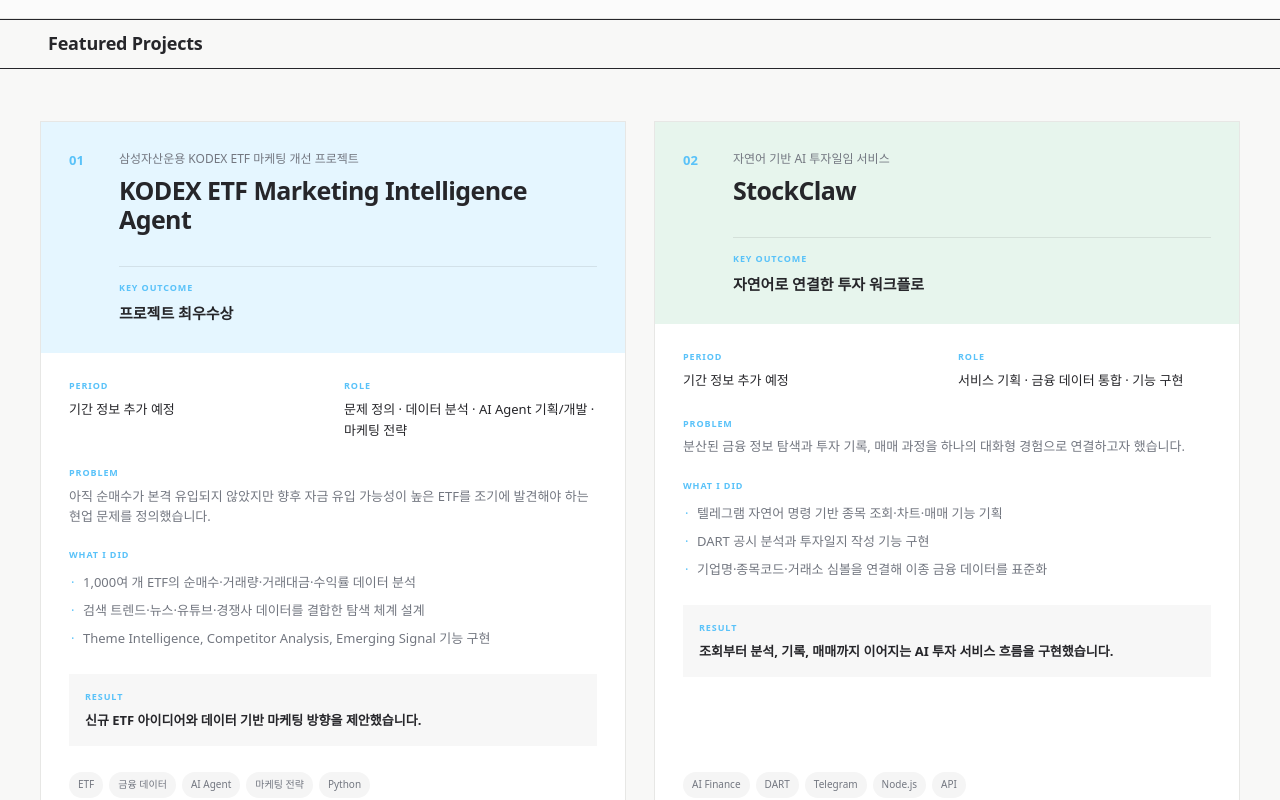
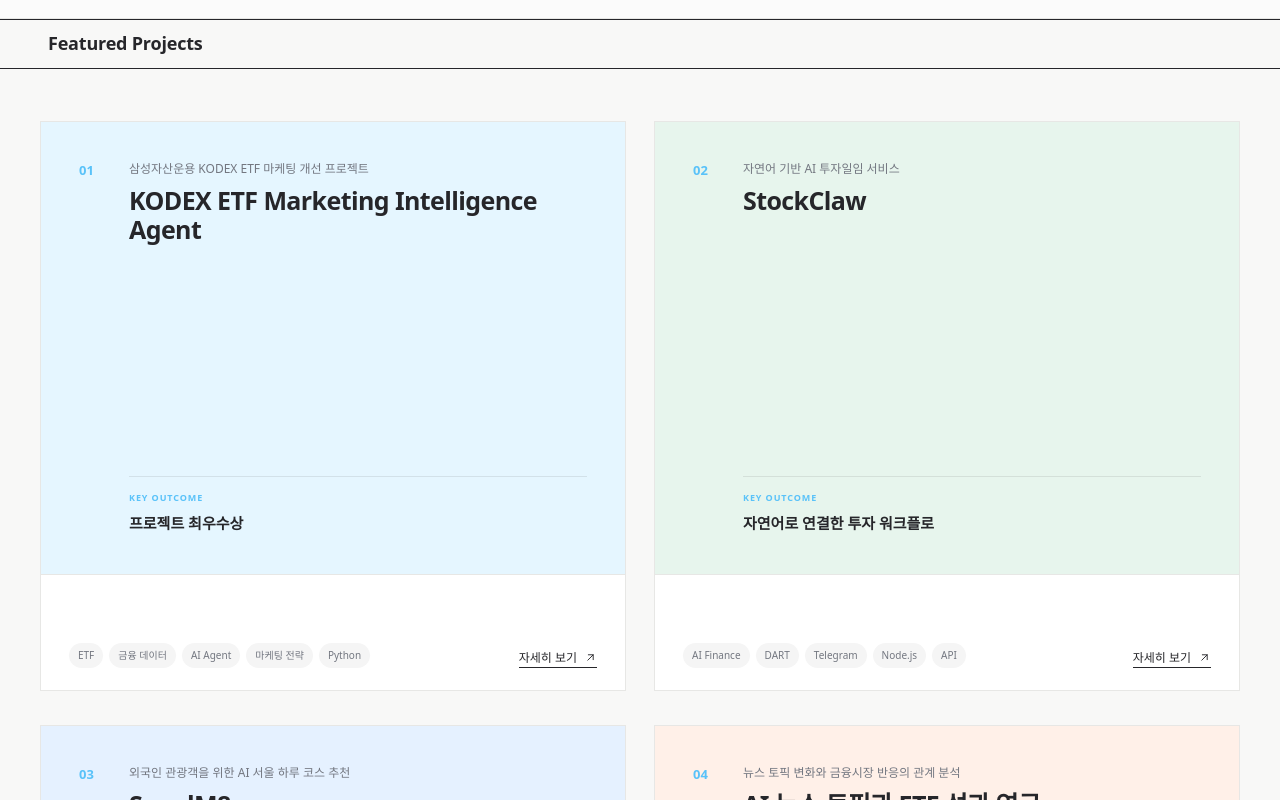
Before and after one commit to youra031220/youra-kim-portfolio, a Next.js app: page / in a window 1280 px wide. Shown: the part 1440-2240 px from the top of the page. Built offline with nearby package versions, Linux system fonts and the light colour scheme; a web font is replaced by a local one.

Commit message:
Add interactive project flip cards

```diff
--- a/app/globals.css
+++ b/app/globals.css
@@ -80,9 +80,16 @@ svg { width: 18px; fill: none; stroke: currentColor; stroke-width: 1.7; stroke-l
 
 .projects { background: #f8f8f7; border-top: 1px solid var(--line); border-bottom: 1px solid var(--line); }
 .project-list { display: grid; grid-template-columns: repeat(2, 1fr); gap: 34px 28px; }
-.project-card { min-width: 0; overflow: hidden; display: flex; flex-direction: column; background: white; border: 1px solid var(--line); transition: transform .2s, border-color .2s; }
-.project-card:hover { transform: translateY(-3px); border-color: var(--purple); }
-.project-top { min-height: 176px; padding: 28px; display: grid; grid-template-columns: 36px 1fr; gap: 14px; background: var(--purple-soft); }
+.project-card { min-width: 0; height: 570px; perspective: 1200px; }
+.project-card-inner { width: 100%; height: 100%; position: relative; transform-style: preserve-3d; transition: transform .7s cubic-bezier(.2,.7,.2,1); }
+.project-card.is-flipped .project-card-inner { transform: rotateY(180deg); }
+@media (hover: hover) and (pointer: fine) {
+  .project-card:hover .project-card-inner { transform: rotateY(180deg); }
+}
+.project-face { position: absolute; inset: 0; overflow: hidden; display: flex; flex-direction: column; background: white; border: 1px solid var(--line); backface-visibility: hidden; -webkit-backface-visibility: hidden; }
+.project-front { justify-content: space-between; }
+.project-back { transform: rotateY(180deg); overflow-y: auto; }
+.project-top { flex: 1; min-height: 0; padding: 38px; display: grid; grid-template-columns: 36px 1fr; grid-template-rows: auto 1fr; gap: 14px; background: var(--purple-soft); }
 .project-card:nth-child(2) .project-top { background: var(--mint-soft); }
 .project-card:nth-child(3) .project-top { background: var(--blue-soft); }
 .project-card:nth-child(4) .project-top { background: var(--peach-soft); }
@@ -90,9 +97,16 @@ svg { width: 18px; fill: none; stroke: currentColor; stroke-width: 1.7; stroke-l
 .project-index { color: var(--purple); font-size: 13px; font-weight: 600; }
 .project-title p { margin: 0 0 7px; color: var(--muted); font-size: 12px; }
 .project-title h3 { margin: 0; font-size: 25px; font-weight: 600; line-height: 1.16; letter-spacing: -.6px; overflow-wrap: anywhere; }
-.achievement { grid-column: 2; align-self: end; margin-top: 18px; padding-top: 14px; border-top: 1px solid rgba(38,38,42,.1); }
+.achievement { grid-column: 2; grid-row: 2; align-self: end; margin-top: 18px; padding-top: 14px; border-top: 1px solid rgba(38,38,42,.1); }
 .achievement span, .project-meta span, .project-story span, .document-type, .site-no { display: block; margin-bottom: 6px; color: var(--purple); font-size: 9px; font-weight: 600; letter-spacing: .1em; text-transform: uppercase; }
 .achievement strong { font-size: 15px; font-weight: 600; }
+.project-front-footer { min-height: 116px; padding: 22px 28px; display: flex; align-items: flex-end; justify-content: space-between; gap: 20px; border-top: 1px solid var(--line); }
+.project-front-footer button, .flip-back-button { flex: none; padding: 0; display: inline-flex; align-items: center; gap: 7px; color: var(--text); background: transparent; border: 0; border-bottom: 1px solid currentColor; cursor: pointer; font-size: 12px; }
+.project-front-footer button svg { width: 13px; }
+.project-back-title { padding: 26px 28px 0; }
+.project-back-title > span { color: var(--purple); font-size: 9px; font-weight: 600; letter-spacing: .1em; }
+.project-back-title h3 { margin: 5px 0 0; font-size: 23px; line-height: 1.2; overflow-wrap: anywhere; }
+.flip-back-button { margin: 22px 28px 0 auto; }
 .project-body { flex: 1; padding: 26px 28px; }
 .project-meta { display: grid; grid-template-columns: 1fr 1fr; gap: 22px; margin-bottom: 26px; }
 .project-meta p, .project-story p { margin: 0; color: var(--muted); font-size: 13px; }
@@ -152,6 +166,7 @@ footer { padding: 62px 0 28px; overflow: hidden; border-top: 1px solid var(--lin
 @keyframes fade-up { from { opacity: 0; transform: translateY(12px); } to { opacity: 1; transform: none; } }
 *:focus-visible { outline: 2px solid var(--purple); outline-offset: 3px; }
 @media (prefers-reduced-motion: reduce) { html { scroll-behavior: auto; } .fade-in { animation: none; } }
+@media (prefers-reduced-motion: reduce) { .project-card-inner { transition-duration: .01ms; } }
 
 @media (max-width: 980px) {
   .container, .nav-wrap, .section-heading .container { width: min(calc(100% - 40px), var(--max)); }
@@ -199,7 +214,11 @@ footer { padding: 62px 0 28px; overflow: hidden; border-top: 1px solid var(--lin
   .capability-row { grid-template-columns: 1fr 1fr; }
   .capability-row span { min-height: 90px; padding: 15px; }
   .project-list, .report-grid { grid-template-columns: 1fr; }
+  .project-card { height: 620px; }
   .project-top, .project-body { padding: 22px 19px; }
+  .project-front-footer { padding: 20px 19px; align-items: flex-start; flex-direction: column; }
+  .project-back-title { padding: 22px 19px 0; }
+  .flip-back-button { margin: 20px 19px 0 auto; }
   .project-footer { padding: 0 19px 22px; }
   .project-meta { grid-template-columns: 1fr; }
   .project-links { width: 100%; }
--- a/components/Portfolio.tsx
+++ b/components/Portfolio.tsx
@@ -1,6 +1,7 @@
 "use client";
 
 import Image from "next/image";
+import { useState } from "react";
 import { capabilities, profile, projects } from "@/data/portfolio";
 import { Header } from "./Header";
 import { LinkButton } from "./LinkButton";
@@ -20,6 +21,7 @@ function SectionTitle({ title, copy }: { title: string; copy?: string }) {
 }
 
 export function Portfolio() {
+  const [flippedProject, setFlippedProject] = useState<string | null>(null);
   const contactLinks = [
     { label: "Email", href: profile.email ? `mailto:${profile.email}` : "" },
     { label: "GitHub", href: profile.github },
@@ -92,11 +94,33 @@ export function Portfolio() {
         <div className="container">
           <div className="project-list">
             {projects.map((project, i) => (
-              <FadeIn key={project.id} className="project-card" delay={Math.min(i * 50, 150)}>
+              <FadeIn
+                key={project.id}
+                className={`project-card${flippedProject === project.id ? " is-flipped" : ""}`}
+                delay={Math.min(i * 50, 150)}
+              >
+                <div className="project-card-inner">
+                  <article className="project-face project-front">
                     <div className="project-top">
                       <span className="project-index">{project.index}</span>
                       <div className="project-title"><p>{project.subtitle}</p><h3>{project.title}</h3></div>
                       <div className="achievement"><span>KEY OUTCOME</span><strong>{project.achievement}</strong></div>
+                    </div>
+                    <div className="project-front-footer">
+                      <div className="tags">{project.tags.map(tag => <span key={tag}>{tag}</span>)}</div>
+                      <button type="button" onClick={() => setFlippedProject(project.id)} aria-label={`${project.title} 상세 내용 보기`}>
+                        자세히 보기 <ArrowUpRight />
+                      </button>
+                    </div>
+                  </article>
+
+                  <article className="project-face project-back">
+                    <button className="flip-back-button" type="button" onClick={() => setFlippedProject(null)} aria-label={`${project.title} 앞면으로 돌아가기`}>
+                      앞면 보기
+                    </button>
+                    <div className="project-back-title">
+                      <span>{project.index} · PROJECT DETAIL</span>
+                      <h3>{project.title}</h3>
                     </div>
                     <div className="project-body">
                       <div className="project-meta">
@@ -110,8 +134,9 @@ export function Portfolio() {
                       </div>
                     </div>
                     <div className="project-footer">
-                  <div className="tags">{project.tags.map(tag => <span key={tag}>{tag}</span>)}</div>
                       <div className="project-links">{project.links.map(link => <LinkButton key={link.label} item={link} />)}</div>
+                    </div>
+                  </article>
                 </div>
               </FadeIn>
             ))}
```
Lines whose indentation alone changed are shown as unchanged.
